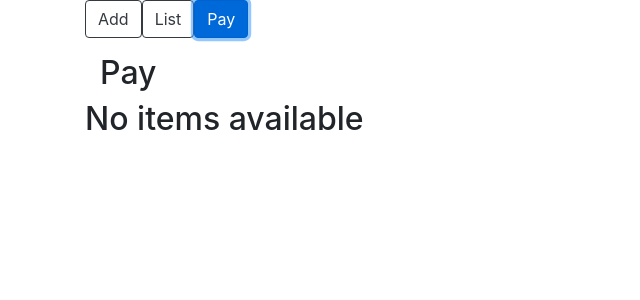
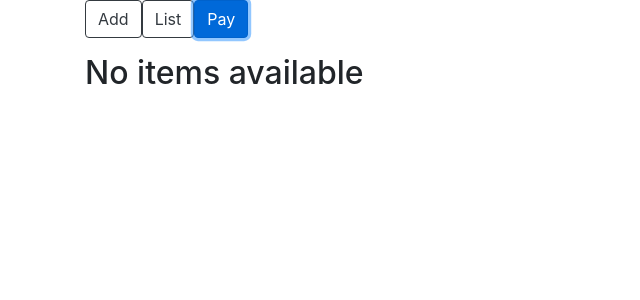
Before and after one commit to MoustaphaTall/konexio_bakery, a React (Create React App) app: page / in a window 1280 px wide. Both pictures are taken after a click on the button "Pay". Shown: the top 300 px of the page, without its empty margins (0-640 px from the left). Built offline with nearby package versions, Linux system fonts and the light colour scheme.

Commit message:
fix Pay rendering no items available if empty basket

```diff
--- a/src/components/Pay.js
+++ b/src/components/Pay.js
@@ -82,10 +82,7 @@ class Pay extends Component {
     }
 
     renderTotal() {
-        const { basket, total, totalEcoTax, totalVat, totalAfterTax } = this.state;
-        if (basket.length === 0) {
-            return <h2>No items available</h2>
-        }
+        const { total, totalEcoTax, totalVat, totalAfterTax } = this.state;
 
         return (
             <div className="col-12" style={{ textAlign: "right", fontSize: "1.3em" }}>
@@ -100,6 +97,9 @@ class Pay extends Component {
     render() {
         const {basket } = this.state;
         console.log(basket);
+        if (basket.length === 0) {
+            return <h2>No items available</h2>
+        }
 
         return (
             <div className="container">
--- a/src/components/products/Card.js
+++ b/src/components/products/Card.js
@@ -11,7 +11,7 @@ class Card extends Component {
     }
 
     componentDidMount() {
-        const item = this.props.item;
+        const { item } = this.props;
         fetch(`http://konexio.codiscovery.co/bakery/api/?q=${item}`)
             .then(result => result.json())
             // .then(result => console.log(result))
```
